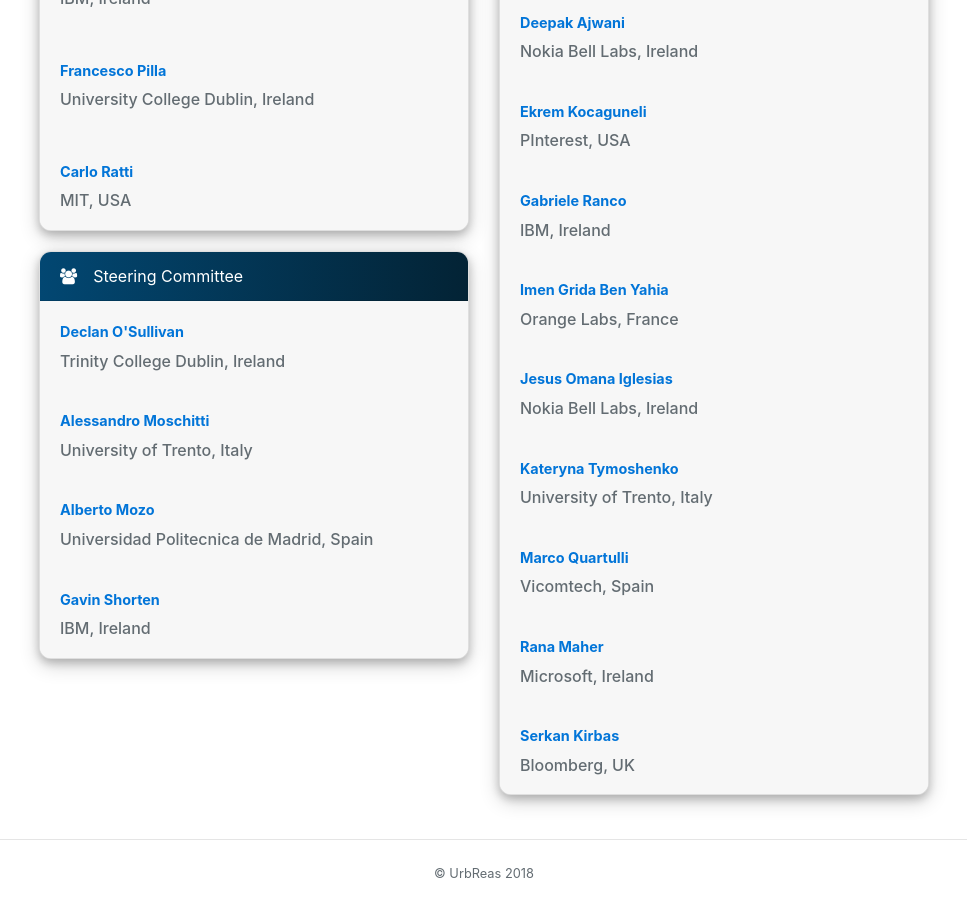
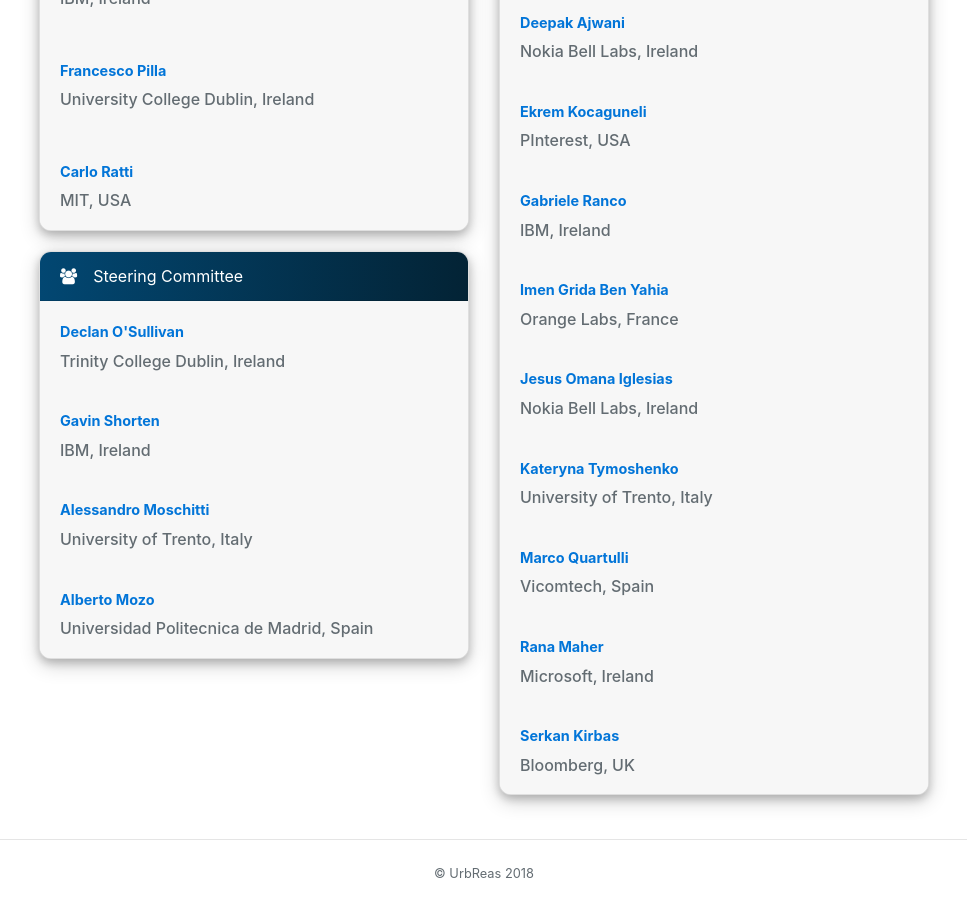
Before and after one commit to UrbanReasoningWorkshop/urbanreasoningworkshop.github.io, a Jekyll site: the page built from committees.html, in a window 1280 px wide and 900 px high, scrolled down 802 px. Shown: the whole window, without its empty margins (156-1123 px from the left). Built offline with Jekyll 4.4.1, drawn with Linux system fonts in a browser that asks for light colours; nearby versions of some CDN libraries; part of the change alters nothing that is shown.

Commit message:
TPC update

```diff
--- a/_data/conference.yml
+++ b/_data/conference.yml
@@ -125,14 +125,14 @@ steering_committees:
   - name: Declan O'Sullivan
     org: Trinity College Dublin, Ireland
     homepage:
+  - name: Gavin Shorten
+    org: IBM, Ireland
+    homepage:
   - name: Alessandro Moschitti
     org: University of Trento, Italy
     homepage:
   - name: Alberto Mozo
     org: Universidad Politecnica de Madrid, Spain
-    homepage:
-  - name: Gavin Shorten
-    org: IBM, Ireland
     homepage:
 technical_program_committees:
   - name: Alice Marascu
```
Also changed, not shown: 1 other file.
